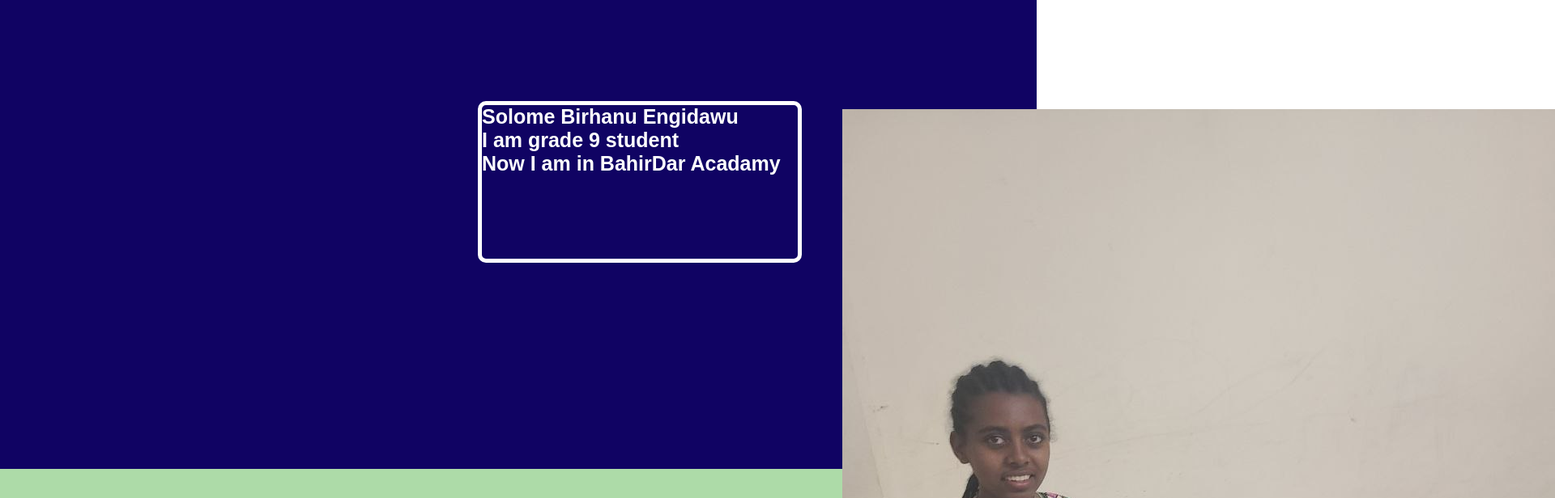
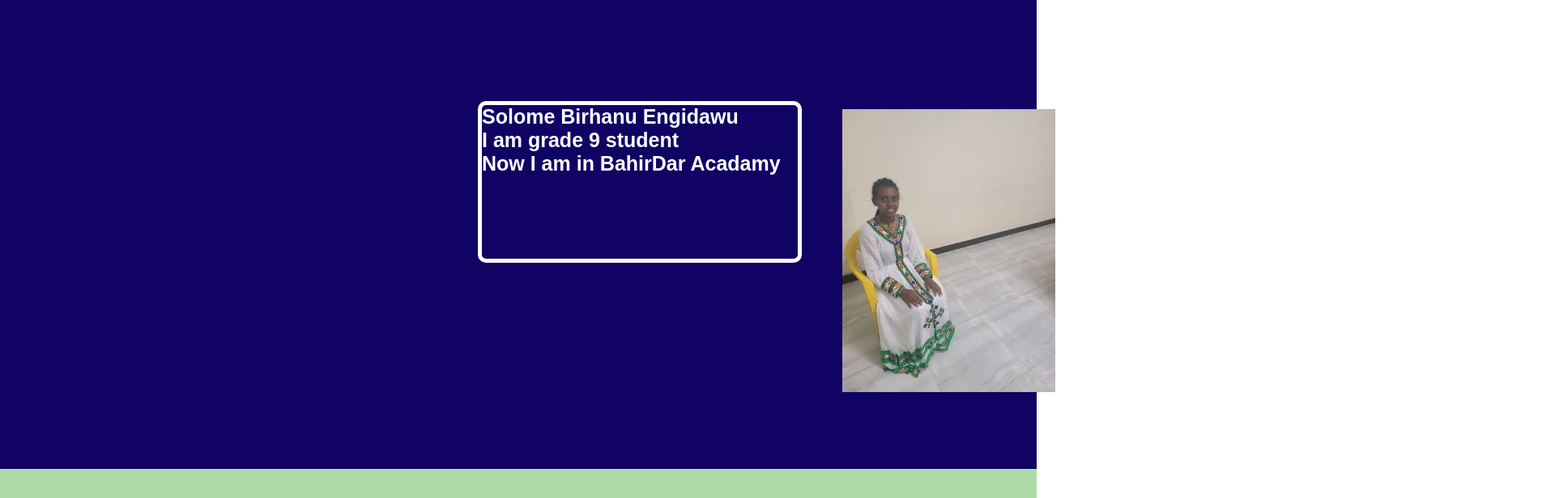
Before and after one commit to yop-new/solome_html_project, a plain HTML site: page index.html in a window 1280 px wide. Shown: the part 220-836 px from the top of the page at 81% size, 1920 px wide, since content can reach past the window. Drawn offline with Linux system fonts and the light colour scheme.

Commit message:
Update index.html

```diff
--- a/index.html
+++ b/index.html
@@ -27,7 +27,7 @@
                Now I am in BahirDar Acadamy <br>
             </div>
             <div class="imagesolo">
-                 <img src="soloimage.jpg">
+                 <img src="soloimage22.jpg">
             </div>
 
         </div>
```
